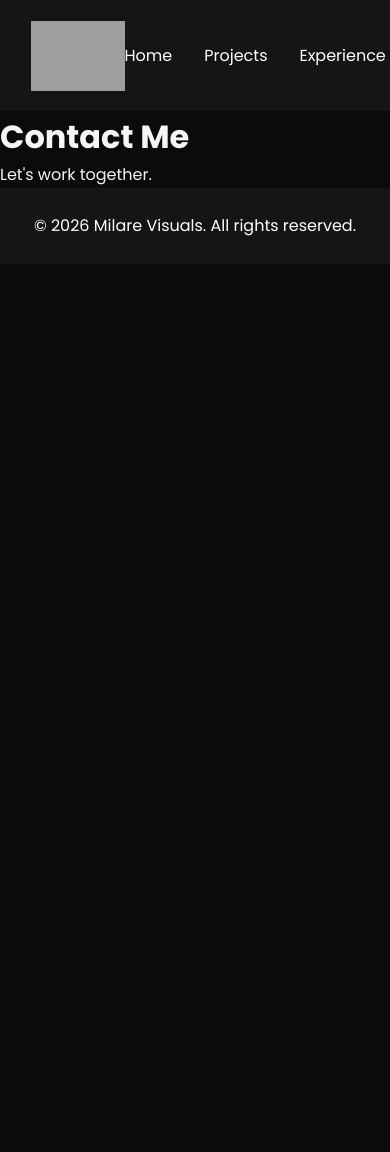
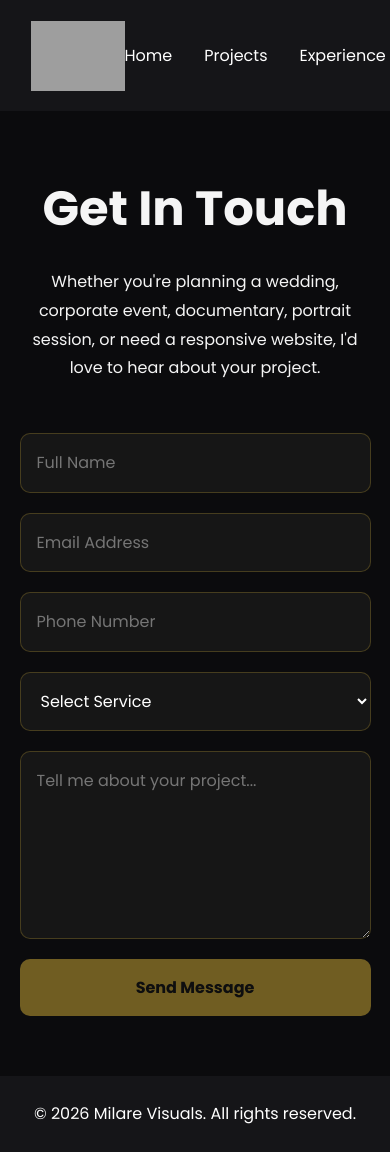
Before and after one commit to oluwadamilare-samueladeyemi/milarevisuals-portfolio, a React (Vite) app: page /contact in a window 390 px wide. Shown: the top 1152 px of the page. Before the commit the page ends 844 px from the top, so only its background shows below. Built offline with nearby package versions, Linux system fonts and the light colour scheme; grey boxes are pictures that could not be loaded.

Commit message:
build responsive contact form with validation and controlled inputs

```diff
--- /dev/null
+++ b/src/components/ContactForm/ContactForm.css
@@ -0,0 +1,52 @@
+.contact-form {
+  display: flex;
+  flex-direction: column;
+  gap: 20px;
+}
+
+.contact-form input,
+.contact-form select,
+.contact-form textarea {
+  padding: 16px;
+  border-radius: 10px;
+  border: 1px solid rgba(212,175,55,.25);
+  background: #161616;
+  color: white;
+  font-size: 1rem;
+}
+
+.contact-form input:focus,
+.contact-form select:focus,
+.contact-form textarea:focus {
+  outline: none;
+  border-color: #d4af37;
+}
+
+.contact-form button {
+  padding: 16px;
+  background: #d4af37;
+  color: #111;
+  border: none;
+  border-radius: 10px;
+  cursor: pointer;
+  font-weight: 700;
+  transition: .3s;
+}
+
+.contact-form button:hover:not(:disabled) {
+  opacity: .9;
+}
+
+.contact-form button:disabled {
+  opacity: .5;
+  cursor: not-allowed;
+}
+
+.error {
+  color: #ff6b6b;
+}
+
+.success {
+  color: #3ddc84;
+  font-weight: 600;
+}
--- /dev/null
+++ b/src/components/ContactForm/ContactForm.jsx
@@ -0,0 +1,133 @@
+import { useState } from "react";
+import "./ContactForm.css";
+
+function ContactForm() {
+  const [formData, setFormData] = useState({
+    fullName: "",
+    email: "",
+    phone: "",
+    service: "",
+    message: "",
+  });
+
+  const [successMessage, setSuccessMessage] = useState("");
+
+  function handleInputChange(event) {
+    const { name, value } = event.target;
+
+    setFormData((previousData) => ({
+      ...previousData,
+      [name]: value,
+    }));
+  }
+
+  function validateEmail(email) {
+    return /^[^\s@]+@[^\s@]+\.[^\s@]+$/.test(email);
+  }
+
+  const isFormValid =
+    formData.fullName.trim() !== "" &&
+    validateEmail(formData.email) &&
+    formData.phone.trim() !== "" &&
+    formData.service !== "" &&
+    formData.message.trim().length >= 20;
+
+  function handleSubmit(event) {
+    event.preventDefault();
+
+    if (!isFormValid) return;
+
+    console.log(formData);
+
+    setSuccessMessage(
+      "Thank you! Your message has been received."
+    );
+
+    setFormData({
+      fullName: "",
+      email: "",
+      phone: "",
+      service: "",
+      message: "",
+    });
+  }
+
+  return (
+    <form onSubmit={handleSubmit} className="contact-form">
+
+      <input
+        type="text"
+        name="fullName"
+        placeholder="Full Name"
+        value={formData.fullName}
+        onChange={handleInputChange}
+      />
+
+      <input
+        type="email"
+        name="email"
+        placeholder="Email Address"
+        value={formData.email}
+        onChange={handleInputChange}
+      />
+
+      <input
+        type="tel"
+        name="phone"
+        placeholder="Phone Number"
+        value={formData.phone}
+        onChange={handleInputChange}
+      />
+
+      <select
+        name="service"
+        value={formData.service}
+        onChange={handleInputChange}
+      >
+        <option value="">Select Service</option>
+        <option>Photography</option>
+        <option>Videography</option>
+        <option>Documentary</option>
+        <option>Content Creation</option>
+        <option>Responsive Website</option>
+      </select>
+
+      <textarea
+        name="message"
+        placeholder="Tell me about your project..."
+        rows="6"
+        value={formData.message}
+        onChange={handleInputChange}
+      />
+
+      {formData.message.length > 0 &&
+        formData.message.length < 20 && (
+          <small className="error">
+            Message must contain at least 20 characters.
+          </small>
+      )}
+
+      {formData.email.length > 0 &&
+        !validateEmail(formData.email) && (
+          <small className="error">
+            Please enter a valid email address.
+          </small>
+      )}
+
+      <button
+        type="submit"
+        disabled={!isFormValid}
+      >
+        Send Message
+      </button>
+
+      {successMessage && (
+        <p className="success">
+          {successMessage}
+        </p>
+      )}
+    </form>
+  );
+}
+
+export default ContactForm;
--- a/src/pages/Contact.jsx
+++ b/src/pages/Contact.jsx
@@ -1,8 +1,22 @@
+import ContactForm from "../components/ContactForm/ContactForm";
+import "../styles/Contact.css";
+
 function Contact() {
   return (
-    <main>
-      <h1>Contact Me</h1>
-      <p>Let's work together.</p>
+    <main className="contact-page">
+
+      <section className="contact-hero">
+        <h1>Get In Touch</h1>
+
+        <p>
+          Whether you're planning a wedding, corporate event,
+          documentary, portrait session, or need a responsive
+          website, I'd love to hear about your project.
+        </p>
+      </section>
+
+      <ContactForm />
+
     </main>
   );
 }
--- /dev/null
+++ b/src/styles/Contact.css
@@ -0,0 +1,18 @@
+.contact-page {
+  width: min(800px, 90%);
+  margin: 60px auto;
+}
+
+.contact-hero {
+  text-align: center;
+  margin-bottom: 50px;
+}
+
+.contact-hero h1 {
+  font-size: 3rem;
+  margin-bottom: 20px;
+}
+
+.contact-hero p {
+  line-height: 1.8;
+}
```
